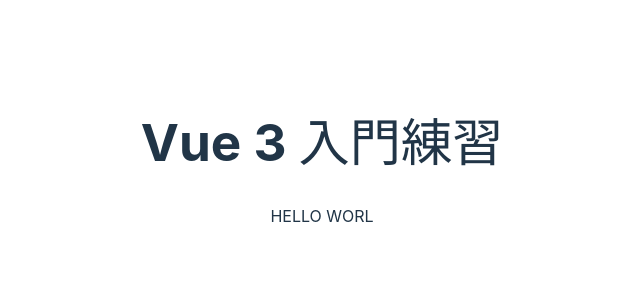
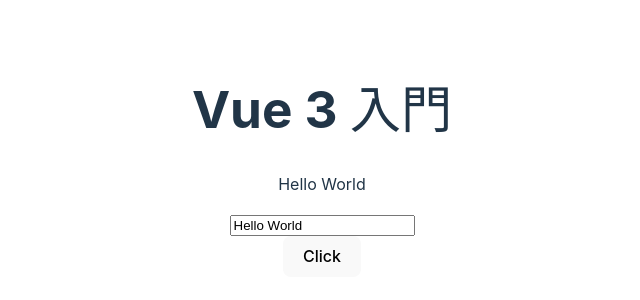
Before and after one commit to eppula119/vue3_practice1, a Vue app: page / in a window 1280 px wide. Shown: the part 238-538 px from the top of the page, without its empty margins (318-958 px from the left). Built offline with nearby package versions, Linux system fonts and the light colour scheme.

Commit message:
テストコミット２

```diff
--- a/src/App.vue
+++ b/src/App.vue
@@ -1,14 +1,28 @@
 <script setup>
-  let message = 'Hello Worl'
+import {ref} from 'vue'
+const message = ref('Hello World');
 
-  const upperCase = () => {
-    message = message.toUpperCase()
-  }
-
-  upperCase()
+const clickButton = () => {
+  console.log(message.value);
+};
 </script>
 
 <template>
-  <h1>Vue 3 入門練習</h1>
-  <p v-text="message"></p>
+  <h1>Vue 3 入門</h1>
+  <p>{{ message }}</p>
+  <input :value="message" @input="message = $event.target.value" />
+  <div><button @click="clickButton">Click</button></div>
 </template>
+
+<style>
+  .active {
+    color: red;
+    font-weight: 900
+  }
+  .underLine {
+    text-decoration: underline;
+  }
+  .back {
+    background-color: black;
+  }
+</style>
--- a/vite.config.js
+++ b/vite.config.js
@@ -3,5 +3,9 @@
 
 // https://vitejs.dev/config/
 export default defineConfig({
-  plugins: [vue()],
+  plugins: [vue(
+    // {
+    //   reactivityTransform: true
+    // }
+  )],
 })
```
